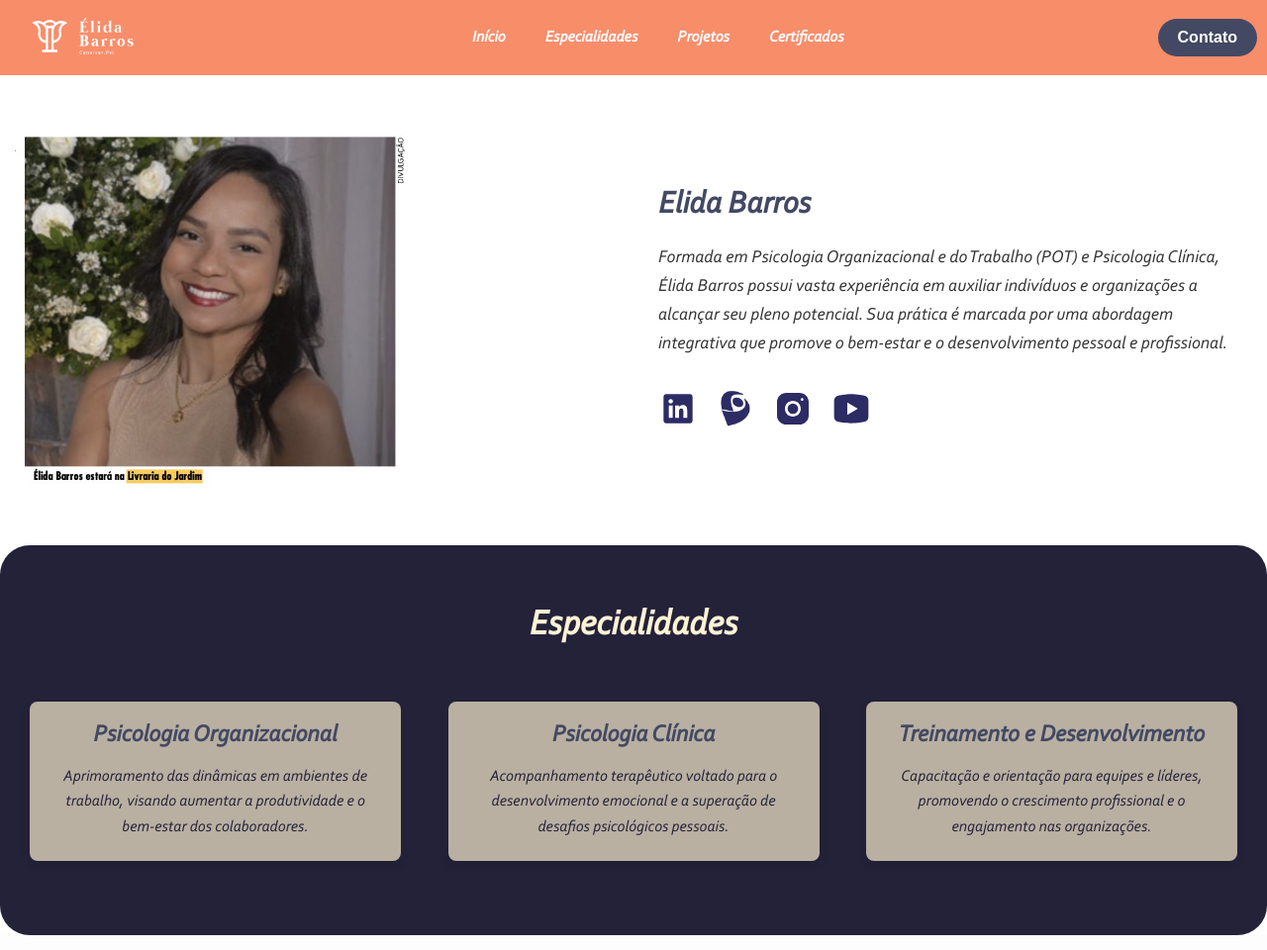
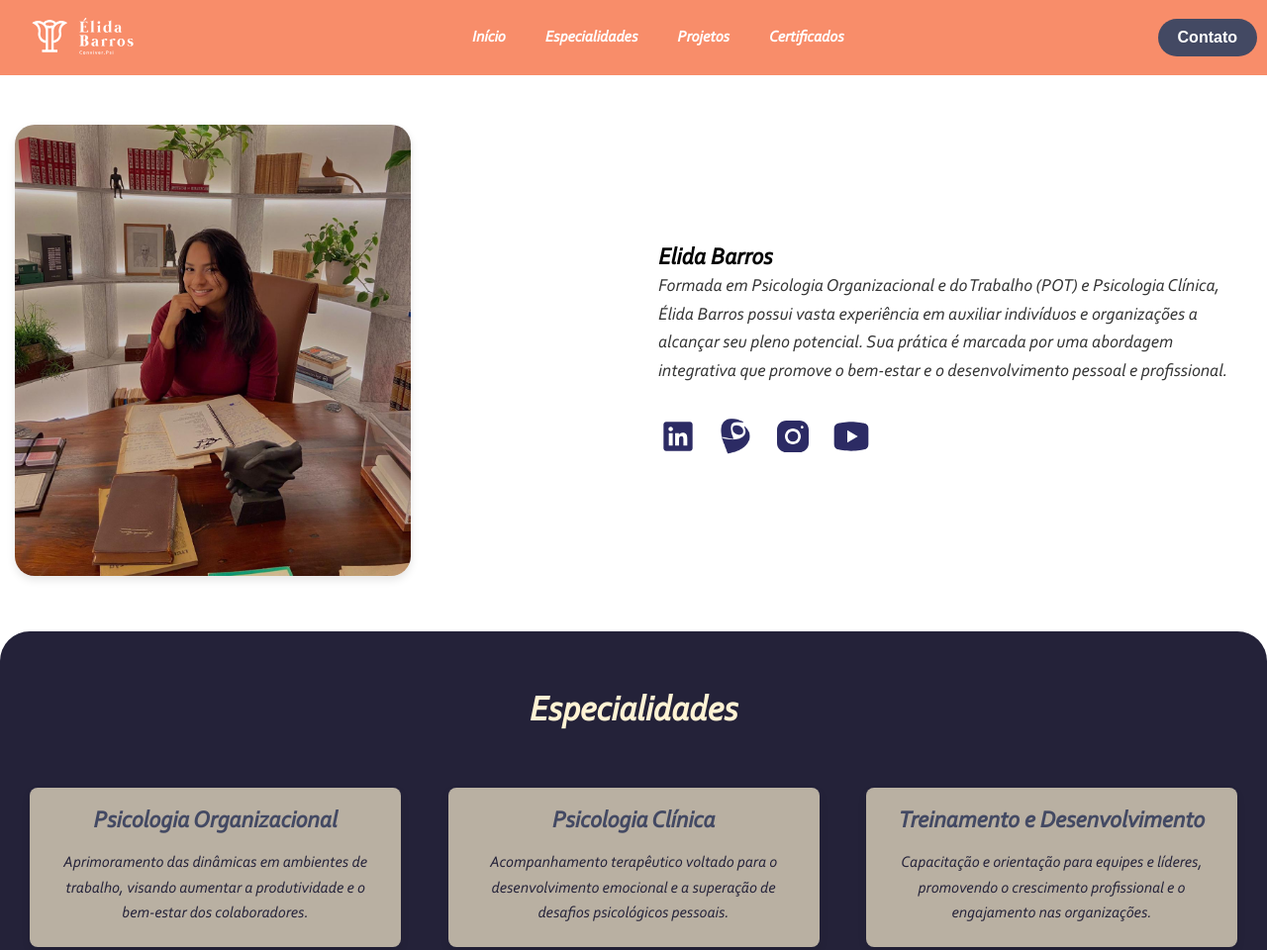
Before and after one commit to Kevengrf/portifolio-v2, a plain HTML site: page index.html in a window 1280 px wide. Shown: the top 960 px of the page at 99% size. Drawn offline with Linux system fonts and the light colour scheme.

Commit message:
correção

```diff
--- a/index.html
+++ b/index.html
@@ -53,7 +53,7 @@
     <section id="apresentacao-profissional">
         <div class="container">
             <div class="imagem">
-                <img src="imagens/PHOTO-2024-03-25-10-08-55.jpg" alt="Foto da Psicóloga Élida Barros">
+                <img src="imagens\PHOTO-2024-03-25-10-08-55.jpeg" alt="Foto da Psicóloga Élida Barros">
             </div>
             <div class="texto">
                 <h2>Elida Barros</h2>
--- a/styles.css
+++ b/styles.css
@@ -171,20 +171,28 @@ header .btn-contato button:hover,
 #apresentacao-profissional .imagem img {
     width: 400px;
     height: auto;
-    border-radius: 8px;
+    border-radius: 20px;
     object-fit: cover;
+    box-shadow: 0 4px 8px rgba(0, 0, 0, 0.1); /* Adiciona sombra ao redor da foto */
+    transition: transform 0.3s ease, box-shadow 0.3s ease; /* Animação suave no hover */
+}
+
+#apresentacao-profissional .imagem img:hover {
+    transform: translateY(-10px); /* Movimenta a imagem para cima ao hover */
+    box-shadow: 0 8px 16px rgba(0, 0, 0, 0.2); /* Aumenta a sombra ao hover */
 }
 
 #apresentacao-profissional .texto {
     max-width: 600px;
     margin-left: 20px;
+    transition: transform 0.3s ease, box-shadow 0.3s ease; /* Animação suave no hover */
 }
 
-#apresentacao-profissional .texto h2 {
-    font-size: 32px;
-    color: #434963;
-    margin-bottom: 20px;
+#apresentacao-profissional .texto:hover {
+    transform: translateY(-10px); /* Movimenta o texto para cima ao hover */
+     /* Aumenta a sombra ao hover */
 }
+
 
 #apresentacao-profissional .texto p {
     font-size: 18px;
```
Also changed, not shown: imagens/PHOTO-2024-03-25-10-08-55.jpeg (added), imagens/PHOTO-2024-03-25-10-08-55.jpg (deleted).
